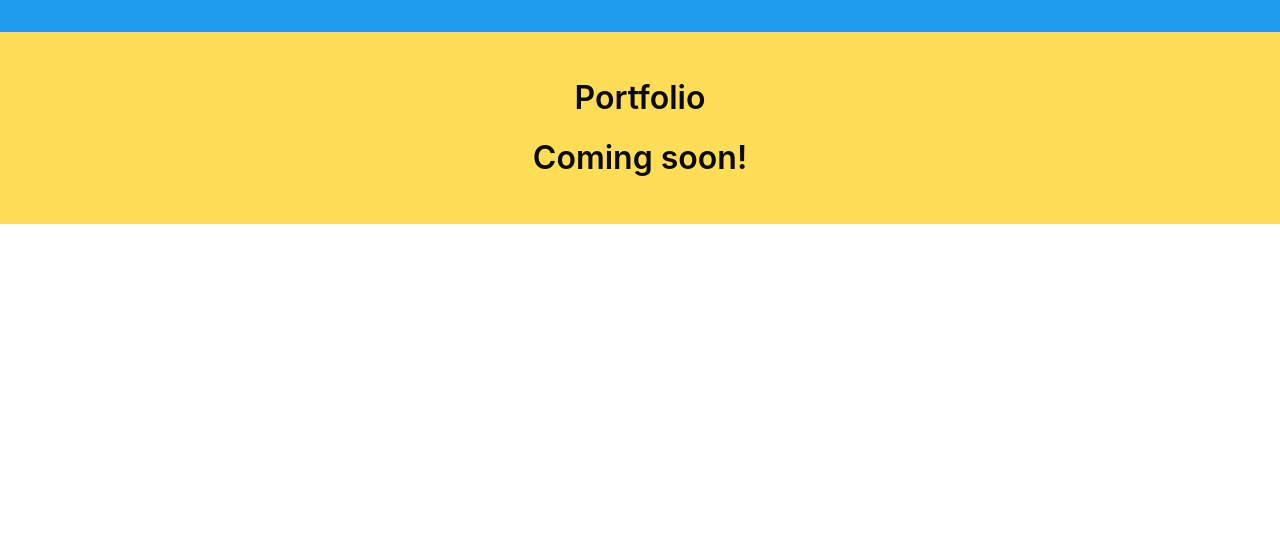
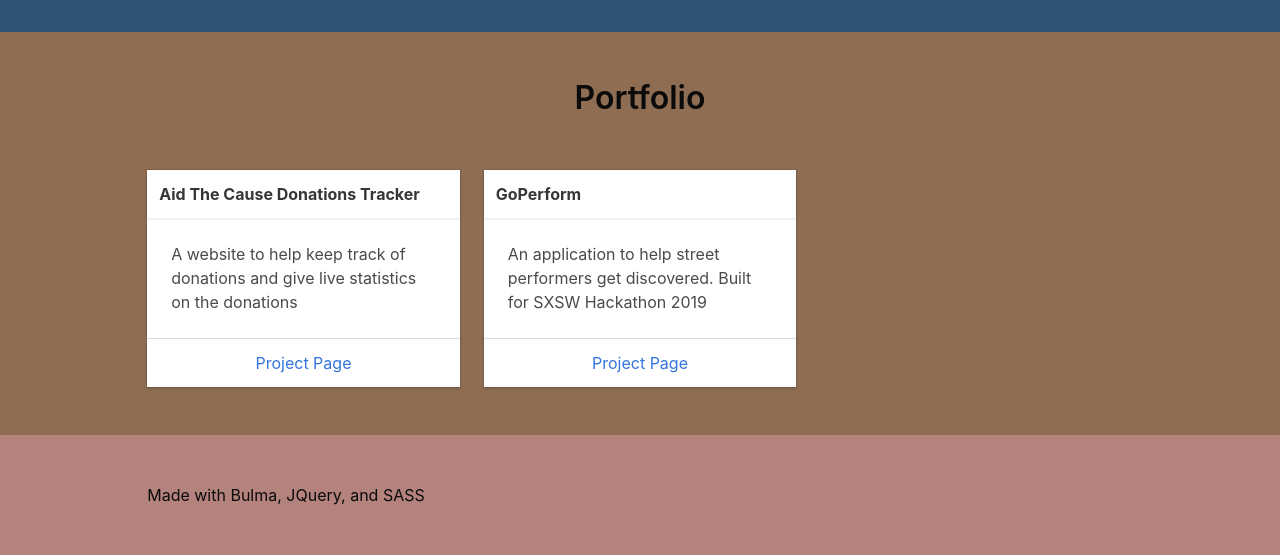
Before and after one commit to InfernalHydra/infernalhydra.github.io, a website: page index.html in a window 1280 px wide. Shown: the part 933-1488 px from the top of the page. Before the commit the page ends 1157 px from the top, so only its background shows below. Drawn offline with nearby package versions, Linux system fonts and the light colour scheme.

Commit message:
Added portfolio and footer sections, changed color scheme, fixed typos

```diff
--- a/index.html
+++ b/index.html
@@ -7,6 +7,8 @@
     <link rel="stylesheet" href="sass/mystyles.css">
     <link rel='icon' href='public/favicon.ico' type='image/x-icon'/ >
     <script defer src="https://use.fontawesome.com/releases/v5.3.1/js/all.js"></script>
+    <script src="https://ajax.googleapis.com/ajax/libs/jquery/3.4.0/jquery.min.js"></script>
+    <script src="js/loadPortfolio.js"></script>
   </head>
   <body>
   <section class="section" id="title">
@@ -15,7 +17,7 @@
         Ryan Chhong
       </h1>
       <h5 class="title" id="title-text">
-          Computer Science Enthusiast
+          Website and Mobile App Developer
       </h5>
     </div>
   </section>
@@ -49,10 +51,11 @@
               I currently specialize in application and website development, with a focus on back-end development (but I am working to improve my front-end skills).
           </p>
           <p id="aboutme-paragraph">
-              I currently mainly utilize either the MERN stack (MongoDB, ExpressJS, ReactJS, and NodeJS) or MeteorJS, but I am looking to expand my skillset.  In addiiton, I am knowlegable in HTML/CSS, JavaScript, Java, C++, and Python 3
+              I currently mainly utilize either the MERN stack (MongoDB, ExpressJS, ReactJS, and NodeJS) or MeteorJS, but I am looking to expand my skillset.
+              In addiiton, I am knowlegable in HTML/CSS, JavaScript, Java, C++, and Python 3.
           </p>
           <p id="aboutme-paragraph">
-              Besides Computer Science, I enjoy listening to music, obsessing over computers and computer peripherals (especially Mechanical Keyboards!), customizing devices, and indulging in Japanese Animation
+              Besides Computer Science, I enjoy listening to music, obsessing over computers and computer peripherals (especially Mechanical Keyboards!), customizing devices, and indulging in Japanese Animation.
           </p>
             <div id="aboutme-right-buttons-wrapper" style="margin-top: 10px">
                     <div class="buttons" id="aboutme-right-buttons">
@@ -89,9 +92,24 @@
       <h2 class="title" id="aboutme-title">
            Portfolio
       </h2>
-      <h3 class="title" id="aboutme-title">
-          Coming soon!
-      </h3>
+      <div id="portfolio-wrapper">
+          <div class="columns">
+              <div class="column" id="column-0">
+
+              </div>
+              <div class="column" id="column-1">
+
+              </div>
+              <div class="column" id="column-2">
+
+              </div>
+            </div>
+      </div>
+  </section>
+  <section class="section" id="footer">
+      <div id="footer-wrapper">
+          <div id="footer-text">Made with Bulma, JQuery, and SASS</div>
+      </div>
   </section>
   </body>
 </html>
--- /dev/null
+++ b/js/loadPortfolio.js
@@ -0,0 +1,41 @@
+const portfolioData = [
+    {
+        "name": "Aid The Cause Donations Tracker",
+        "description" : "A website to help keep track of donations and give live statistics on the donations",
+        "url" : "https://github.com/InfernalHydra/DonationsWebsite"
+    },
+    {
+        "name": "GoPerform",
+        "description" : "An application to help street performers get discovered.  Built for SXSW Hackathon 2019",
+        "url" : "https://github.com/InfernalHydra/GoPerform"
+    },
+];
+
+$(document).ready(function() {
+    for(let i = 0; i < portfolioData.length; i++)
+    {
+        let colNum = i % 3;
+        let colName = `#column-${colNum}`;
+
+        let {name, description, url} = portfolioData[i];
+        let card = `
+        <div class="card">
+        <header class="card-header">
+          <p class="card-header-title">
+            ${name}
+          </p>
+        </header>
+        <div class="card-content">
+          <div class="content">
+            ${description}
+          </div>
+        </div>
+        <footer class="card-footer">
+          <a href="${url}" target="_blank" class="card-footer-item">Project Page</a>
+        </footer>
+        </div>
+        `
+
+        $(colName).append(card)
+    }
+});
--- a/sass/mystyles.scss
+++ b/sass/mystyles.scss
@@ -1,8 +1,14 @@
 @charset "utf-8";
 @import "../node_modules/bulma/bulma.sass";
 
+$color1: rgba(210, 140, 121, 1);
+$color2: rgba(180, 131, 125, 1);
+$color3: rgba(142, 109, 82, 1);
+$color4: rgba(79, 82, 112, 1);
+$color5: rgba(48, 84, 118, 1);
+
 #title {
-    background: $green;
+    background: $color4;
     &-container {
         text-align: center;
     }
@@ -12,7 +18,7 @@
 }
 
 #aboutme {
-    background: $info;
+    background: $color5;
     &-title{
         text-align: center;
         color: $black;
@@ -51,13 +57,32 @@
             flex-direction: row;
             justify-content: center;
             align-items: center;
-            &-wrapper
-            {
-            }
         }
     }
 }
 
 #portfolio {
-    background: $yellow;
+    background: $color3;
+    &-wrapper {
+        width: 80%;
+        @media screen and (max-width: 480px) {
+            width: 100%;
+        }
+        margin: auto;
+    }
 }
+
+.card {
+    margin-top: 30px;
+}
+
+#footer {
+    background: $color2;
+    &-wrapper {
+        margin: auto;
+        width: 80%;
+    }
+    &-text {
+        color: $black;
+    }
+}
```
Also changed, not shown: js/data.js (added), sass/mystyles.css, 1 other file.
